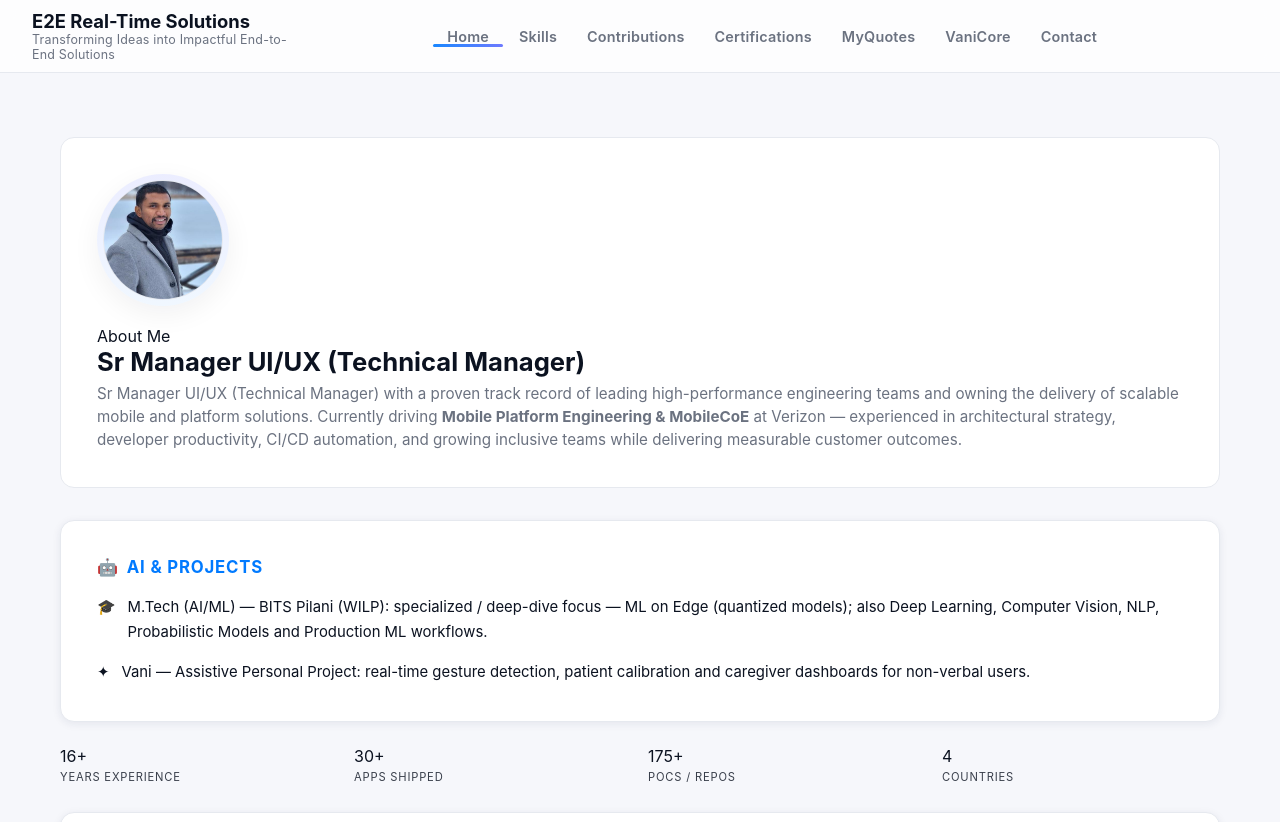
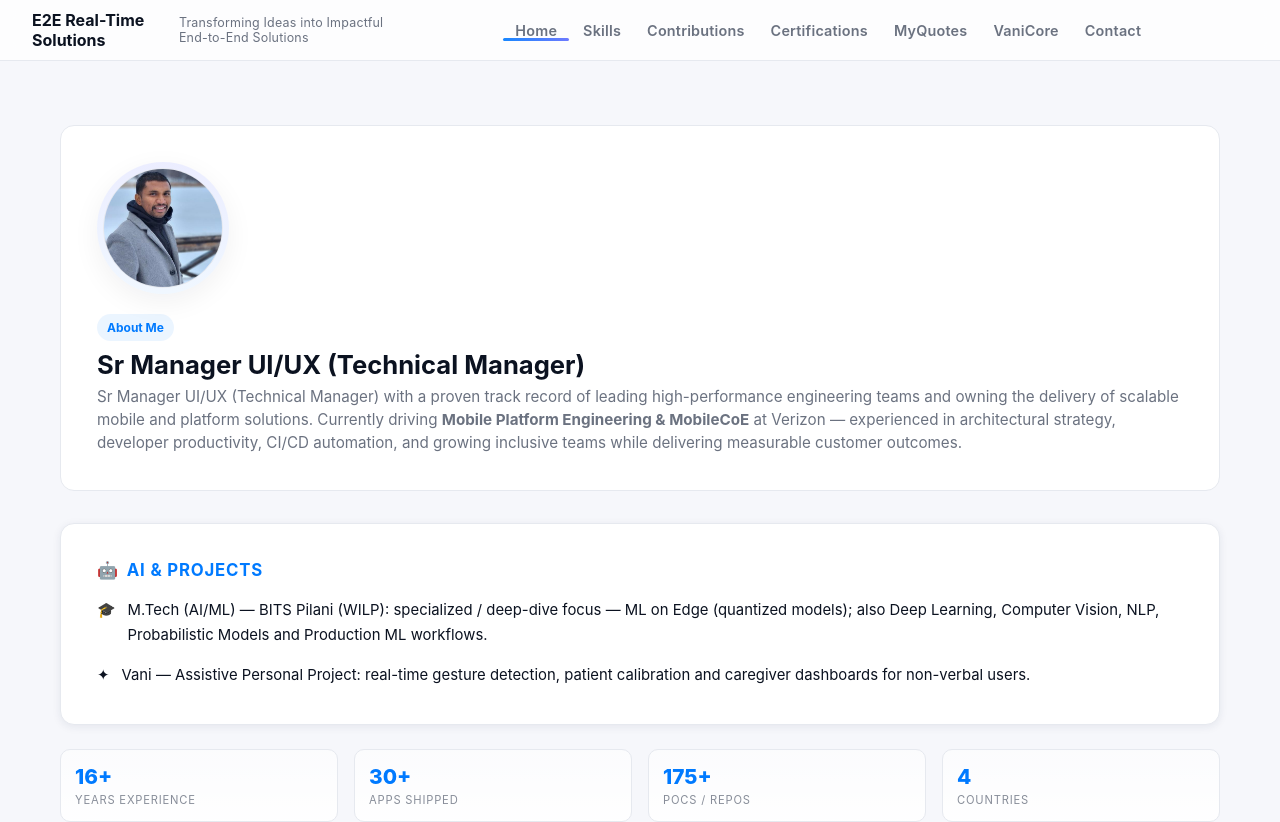
Before and after one commit to pavan-kumar-arepu/E2EMobileAppsSite, a React (Create React App) app: page / in a window 1280 px wide. Shown: the top 822 px of the page. Built offline with nearby package versions, Linux system fonts and the light colour scheme; no server answers.

Commit message:
Polish UI: header spacing, QuickView tweaks, AboutMe badges/stats

```diff
--- a/src/components/Header/Header.css
+++ b/src/components/Header/Header.css
@@ -20,7 +20,7 @@
 }
 .header-left h1 {
   margin: 0;
-  font-size: 1.15rem;
+  font-size: 1rem;
   font-weight: 700;
   color: var(--text, #0b1220);
 }
@@ -38,6 +38,9 @@
   justify-content: center;
   position: relative;
 }
+
+.header-left { display:flex; align-items:center; gap:12px; }
+.header-left h1 { margin-right: 6px; }
 
 .nav {
   list-style: none;
@@ -79,7 +82,7 @@
 .nav li a,
 .nav li span {
   display: block;
-  padding: 8px 14px;
+  padding: 8px 12px;
   border-radius: 8px;
   font-size: .9rem;
   font-weight: 600;
@@ -94,11 +97,18 @@
 .nav li span:hover {
   color: var(--text, #0b1220);
   background: rgba(11,18,32,0.03);
+  transform: translateY(-2px);
+  box-shadow: 0 6px 14px rgba(12,20,40,0.04);
 }
 .nav li.active a,
 .nav li.active span {
   color: var(--text, #0b1220);
   background: rgba(0,122,255,0.06);
+}
+
+/* reduce capsule height on small screens */
+@media (max-width: 600px) {
+  .nav .capsule { bottom: 4px; height: 2px; }
 }
 
 /* Hamburger / menu toggle button */
--- a/src/components/Tabs/AboutMe/AboutMe.css
+++ b/src/components/Tabs/AboutMe/AboutMe.css
@@ -68,6 +68,16 @@
   align-items: center;
   gap: 8px;
 }
+.about-badge {
+  display: inline-block;
+  background: rgba(0,122,255,0.08);
+  color: var(--primary, #007aff);
+  padding: 6px 10px;
+  border-radius: 999px;
+  font-weight: 700;
+  font-size: .75rem;
+  margin-bottom: 8px;
+}
 .about-card p {
   color: var(--text-2, #4a5280);
   line-height: 1.8;
@@ -105,6 +115,9 @@
   gap: 16px;
   margin-bottom: 28px;
 }
+.about-stat-card { background: linear-gradient(180deg, rgba(255,255,255,0.6), rgba(255,255,255,0.95)); padding: 14px; border-radius: 10px; border: 1px solid var(--border); }
+.about-stat-value { font-size: 1.3rem; font-weight: 800; color: var(--primary); display:block; }
+.about-stat-label { font-size: .75rem; color: var(--muted); display:block; }
 .about-stat {
   background: linear-gradient(135deg, #6a11cb, #2575fc);
   border-radius: 12px;
--- a/src/components/Tabs/Home/QuickView.css
+++ b/src/components/Tabs/Home/QuickView.css
@@ -65,11 +65,11 @@
   font-weight: 500;
 }
 .qv-tagline {
-  font-size: .9rem;
+  font-size: .92rem;
   color: var(--muted, #6b7280);
   line-height: 1.5;
   margin: 0;
-  max-width: 260px;
+  max-width: 320px;
 }
 
 .qv-stats-row {
@@ -140,7 +140,7 @@
 .qv-skills-sub {
   font-size: .88rem;
   color: var(--muted, #6b7280);
-  margin: 4px 0 0;
+  margin: 6px 0 0;
 }
 
 .qv-category {
@@ -176,7 +176,7 @@
   transition: background .12s, transform .12s;
   cursor: default;
 }
-.qv-chip:hover { background: rgba(11,18,32,0.05); transform: translateY(-2px); }
+.qv-chip:hover { background: rgba(11,18,32,0.05); transform: translateY(-2px); box-shadow: 0 6px 18px rgba(12,20,40,0.04); }
 
 /* Star rating inside chip */
 .qv-chip-stars { color: #fbbf24; font-size: .65rem; letter-spacing: .5px; }
```
